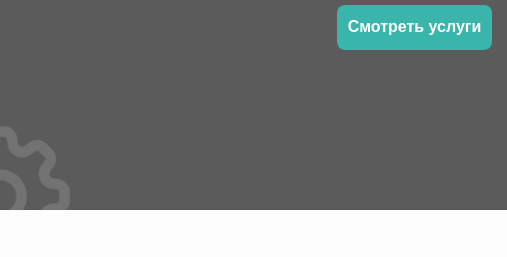
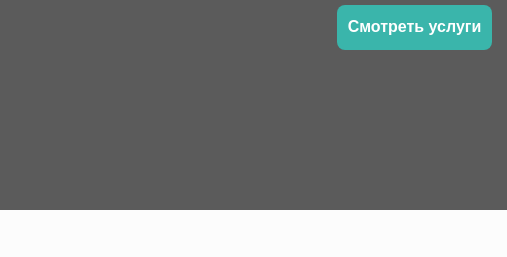
Before and after one commit to vmargalitadze/gutlab, a website: page index.html in a window 1280 px wide. Shown: the part 411-668 px from the top of the page, 0-507 px from the left. Drawn offline with Linux system fonts and the light colour scheme.

Commit message:
new github

```diff
--- a/index.html
+++ b/index.html
@@ -77,9 +77,7 @@
                         <button class="hero-button">
                             <span>Смотреть услуги</span>
                         </button>
-                        <div class="hero-frame">
-                            <img src="images/frame.png" alt="Decorative frame">
-                        </div>
+
                 </div>
                 <div class="hero-image">
                     <video id="heroVideo" class="hero-video" preload="metadata" poster="images/instruments.png">
```
Also changed, not shown: dist/index.html.
